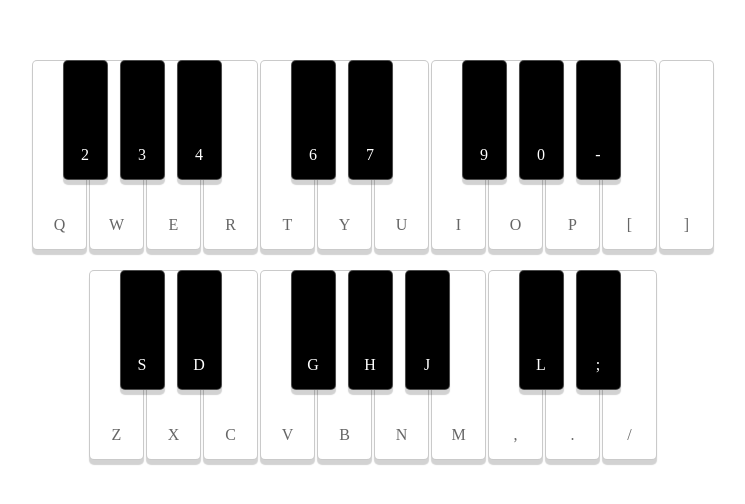
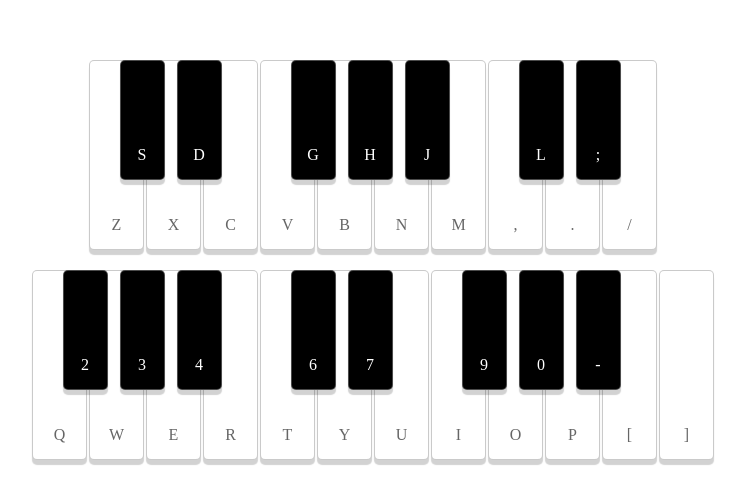
Before and after one commit to Palwol/awesome-piano, a React (Vite) app: page / in a window 1280 px wide. Shown: the part 140-644 px from the top of the page, without its empty margins (267-1012 px from the left). Built offline with nearby package versions, Linux system fonts and the light colour scheme; no server answers.

Commit message:
refactor: Keyboard 컴포넌트 Key 속성값 분리

```diff
--- a/src/components/Keyboard.tsx
+++ b/src/components/Keyboard.tsx
@@ -1,5 +1,62 @@
 import styled from 'styled-components';
 import Key from './Key';
+
+interface KeyConfig {
+  name: string;
+  filePath: string;
+  keyCode: string;
+  isBlack?: boolean;
+  left?: number;
+}
+
+const whiteKeys: KeyConfig[] = [
+  { name: 'Z', filePath: '/assets/piano/C3.mp3', keyCode: 'KeyZ' },
+  { name: 'X', filePath: '/assets/piano/D3.mp3', keyCode: 'KeyX' },
+  { name: 'C', filePath: '/assets/piano/E3.mp3', keyCode: 'KeyC' },
+  { name: 'V', filePath: '/assets/piano/F3.mp3', keyCode: 'KeyV' },
+  { name: 'B', filePath: '/assets/piano/G3.mp3', keyCode: 'KeyB' },
+  { name: 'N', filePath: '/assets/piano/A3.mp3', keyCode: 'KeyN' },
+  { name: 'M', filePath: '/assets/piano/B3.mp3', keyCode: 'KeyM' },
+  { name: ',', filePath: '/assets/piano/C4.mp3', keyCode: 'Comma' },
+  { name: '.', filePath: '/assets/piano/D4.mp3', keyCode: 'Period' },
+  { name: '/', filePath: '/assets/piano/E4.mp3', keyCode: 'Slash' },
+];
+
+const blackKeys: KeyConfig[] = [
+  { name: 'S', filePath: '/assets/piano/Db3.mp3', keyCode: 'KeyS', isBlack: true, left: 30.5 },
+  { name: 'D', filePath: '/assets/piano/Eb3.mp3', keyCode: 'KeyD', isBlack: true, left: 87.5 },
+  { name: 'G', filePath: '/assets/piano/Gb3.mp3', keyCode: 'KeyG', isBlack: true, left: 201.5 },
+  { name: 'H', filePath: '/assets/piano/Ab3.mp3', keyCode: 'KeyH', isBlack: true, left: 258.5 },
+  { name: 'J', filePath: '/assets/piano/Bb3.mp3', keyCode: 'KeyJ', isBlack: true, left: 315.5 },
+  { name: 'L', filePath: '/assets/piano/Db4.mp3', keyCode: 'KeyL', isBlack: true, left: 429.5 },
+  { name: ';', filePath: '/assets/piano/Eb4.mp3', keyCode: 'Semicolon', isBlack: true, left: 486.5 },
+];
+
+const whiteKeys2: KeyConfig[] = [
+  { name: 'Q', filePath: '/assets/piano/F4.mp3', keyCode: 'KeyQ' },
+  { name: 'W', filePath: '/assets/piano/G4.mp3', keyCode: 'KeyW' },
+  { name: 'E', filePath: '/assets/piano/A4.mp3', keyCode: 'KeyE' },
+  { name: 'R', filePath: '/assets/piano/B4.mp3', keyCode: 'KeyR' },
+  { name: 'T', filePath: '/assets/piano/C5.mp3', keyCode: 'KeyT' },
+  { name: 'Y', filePath: '/assets/piano/D5.mp3', keyCode: 'KeyY' },
+  { name: 'U', filePath: '/assets/piano/E5.mp3', keyCode: 'KeyU' },
+  { name: 'I', filePath: '/assets/piano/F5.mp3', keyCode: 'KeyI' },
+  { name: 'O', filePath: '/assets/piano/G5.mp3', keyCode: 'KeyO' },
+  { name: 'P', filePath: '/assets/piano/A5.mp3', keyCode: 'KeyP' },
+  { name: '[', filePath: '/assets/piano/B5.mp3', keyCode: 'BracketLeft' },
+  { name: ']', filePath: '/assets/piano/C6.mp3', keyCode: 'BracketRight' },
+];
+
+const blackKeys2: KeyConfig[] = [
+  { name: '2', filePath: '/assets/piano/Gb4.mp3', keyCode: 'Digit2', isBlack: true, left: 30.5 },
+  { name: '3', filePath: '/assets/piano/Ab4.mp3', keyCode: 'Digit3', isBlack: true, left: 87.5 },
+  { name: '4', filePath: '/assets/piano/Bb4.mp3', keyCode: 'Digit4', isBlack: true, left: 144.5 },
+  { name: '6', filePath: '/assets/piano/Db5.mp3', keyCode: 'Digit6', isBlack: true, left: 258.5 },
+  { name: '7', filePath: '/assets/piano/Eb5.mp3', keyCode: 'Digit7', isBlack: true, left: 315.5 },
+  { name: '9', filePath: '/assets/piano/Gb5.mp3', keyCode: 'Digit9', isBlack: true, left: 429.5 },
+  { name: '0', filePath: '/assets/piano/Ab5.mp3', keyCode: 'Digit0', isBlack: true, left: 486.5 },
+  { name: '-', filePath: '/assets/piano/Bb5.mp3', keyCode: 'Minus', isBlack: true, left: 543.5 },
+];
 
 const Keyboard = () => {
   const audioCtx = new AudioContext();
@@ -7,48 +64,55 @@ const Keyboard = () => {
   return (
     <Container>
       <Row>
-        <Key name="Q" filePath="/assets/piano/F4.mp3" audioCtx={audioCtx} keyCode="KeyQ" />
-        <Key name="W" filePath="/assets/piano/G4.mp3" audioCtx={audioCtx} keyCode="KeyW" />
-        <Key name="E" filePath="/assets/piano/A4.mp3" audioCtx={audioCtx} keyCode="KeyE" />
-        <Key name="R" filePath="/assets/piano/B4.mp3" audioCtx={audioCtx} keyCode="KeyR" />
-        <Key name="T" filePath="/assets/piano/C5.mp3" audioCtx={audioCtx} keyCode="KeyT" />
-        <Key name="Y" filePath="/assets/piano/D5.mp3" audioCtx={audioCtx} keyCode="KeyY" />
-        <Key name="U" filePath="/assets/piano/E5.mp3" audioCtx={audioCtx} keyCode="KeyU" />
-        <Key name="I" filePath="/assets/piano/F5.mp3" audioCtx={audioCtx} keyCode="KeyI" />
-        <Key name="O" filePath="/assets/piano/G5.mp3" audioCtx={audioCtx} keyCode="KeyO" />
-        <Key name="P" filePath="/assets/piano/A5.mp3" audioCtx={audioCtx} keyCode="KeyP" />
-        <Key name="[" filePath="/assets/piano/B5.mp3" audioCtx={audioCtx} keyCode="BracketLeft" />
-        <Key name="]" filePath="/assets/piano/C6.mp3" audioCtx={audioCtx} keyCode="BracketRight" />
+        {whiteKeys.map((key) => (
+          <Key
+            key={key.keyCode}
+            name={key.name}
+            filePath={key.filePath}
+            audioCtx={audioCtx}
+            keyCode={key.keyCode}
+            isBlack={key.isBlack}
+            left={key.left}
+          />
+        ))}
         <BlackRow>
-          <Key name="2" filePath="/assets/piano/Gb4.mp3" audioCtx={audioCtx} keyCode="Digit2" isBlack left={30.5} />
-          <Key name="3" filePath="/assets/piano/Ab4.mp3" audioCtx={audioCtx} keyCode="Digit3" isBlack left={87.5} />
-          <Key name="4" filePath="/assets/piano/Bb4.mp3" audioCtx={audioCtx} keyCode="Digit4" isBlack left={144.5} />
-          <Key name="6" filePath="/assets/piano/Db5.mp3" audioCtx={audioCtx} keyCode="Digit6" isBlack left={258.5} />
-          <Key name="7" filePath="/assets/piano/Eb5.mp3" audioCtx={audioCtx} keyCode="Digit7" isBlack left={315.5} />
-          <Key name="9" filePath="/assets/piano/Gb5.mp3" audioCtx={audioCtx} keyCode="Digit9" isBlack left={429.5} />
-          <Key name="0" filePath="/assets/piano/Ab5.mp3" audioCtx={audioCtx} keyCode="Digit0" isBlack left={486.5} />
-          <Key name="-" filePath="/assets/piano/Bb5.mp3" audioCtx={audioCtx} keyCode="Minus" isBlack left={543.5} />
+          {blackKeys.map((key) => (
+            <Key
+              key={key.keyCode}
+              name={key.name}
+              filePath={key.filePath}
+              audioCtx={audioCtx}
+              keyCode={key.keyCode}
+              isBlack={key.isBlack}
+              left={key.left}
+            />
+          ))}
         </BlackRow>
       </Row>
       <Row>
-        <Key name="Z" filePath="/assets/piano/C3.mp3" audioCtx={audioCtx} keyCode="KeyZ" />
-        <Key name="X" filePath="/assets/piano/D3.mp3" audioCtx={audioCtx} keyCode="KeyX" />
-        <Key name="C" filePath="/assets/piano/E3.mp3" audioCtx={audioCtx} keyCode="KeyC" />
-        <Key name="V" filePath="/assets/piano/F3.mp3" audioCtx={audioCtx} keyCode="KeyV" />
-        <Key name="B" filePath="/assets/piano/G3.mp3" audioCtx={audioCtx} keyCode="KeyB" />
-        <Key name="N" filePath="/assets/piano/A3.mp3" audioCtx={audioCtx} keyCode="KeyN" />
-        <Key name="M" filePath="/assets/piano/B3.mp3" audioCtx={audioCtx} keyCode="KeyM" />
-        <Key name="," filePath="/assets/piano/C4.mp3" audioCtx={audioCtx} keyCode="Comma" />
-        <Key name="." filePath="/assets/piano/D4.mp3" audioCtx={audioCtx} keyCode="Period" />
-        <Key name="/" filePath="/assets/piano/E4.mp3" audioCtx={audioCtx} keyCode="Slash" />
+        {whiteKeys2.map((key) => (
+          <Key
+            key={key.keyCode}
+            name={key.name}
+            filePath={key.filePath}
+            audioCtx={audioCtx}
+            keyCode={key.keyCode}
+            isBlack={key.isBlack}
+            left={key.left}
+          />
+        ))}
         <BlackRow>
-          <Key name="S" filePath="/assets/piano/Db3.mp3" audioCtx={audioCtx} keyCode="KeyS" isBlack left={30.5} />
-          <Key name="D" filePath="/assets/piano/Eb3.mp3" audioCtx={audioCtx} keyCode="KeyD" isBlack left={87.5} />
-          <Key name="G" filePath="/assets/piano/Gb3.mp3" audioCtx={audioCtx} keyCode="KeyG" isBlack left={201.5} />
-          <Key name="H" filePath="/assets/piano/Ab3.mp3" audioCtx={audioCtx} keyCode="KeyH" isBlack left={258.5} />
-          <Key name="J" filePath="/assets/piano/Bb3.mp3" audioCtx={audioCtx} keyCode="KeyJ" isBlack left={315.5} />
-          <Key name="L" filePath="/assets/piano/Db4.mp3" audioCtx={audioCtx} keyCode="KeyL" isBlack left={429.5} />
-          <Key name=";" filePath="/assets/piano/Eb4.mp3" audioCtx={audioCtx} keyCode="Semicolon" isBlack left={486.5} />
+          {blackKeys2.map((key) => (
+            <Key
+              key={key.keyCode}
+              name={key.name}
+              filePath={key.filePath}
+              audioCtx={audioCtx}
+              keyCode={key.keyCode}
+              isBlack={key.isBlack}
+              left={key.left}
+            />
+          ))}
         </BlackRow>
       </Row>
     </Container>
```
